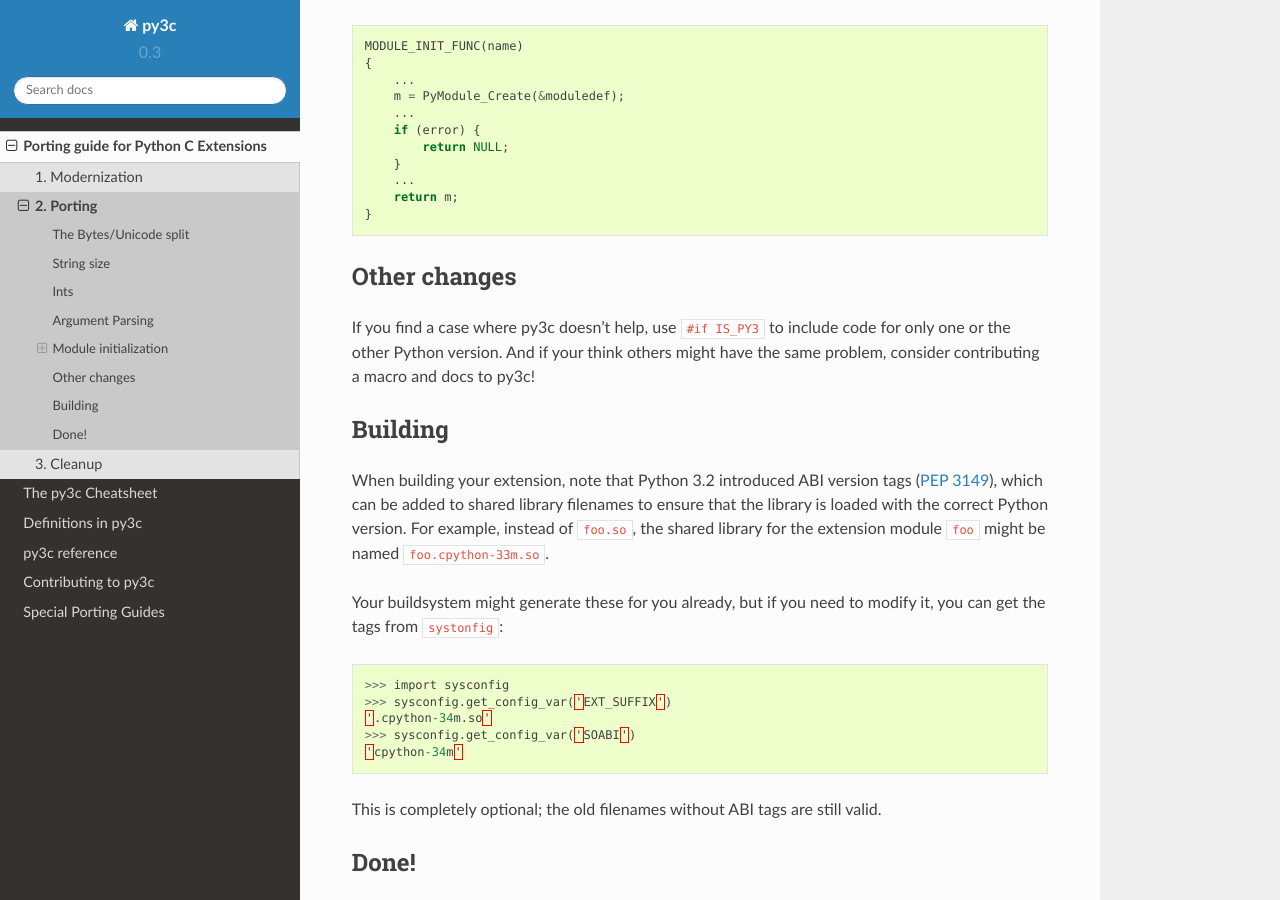
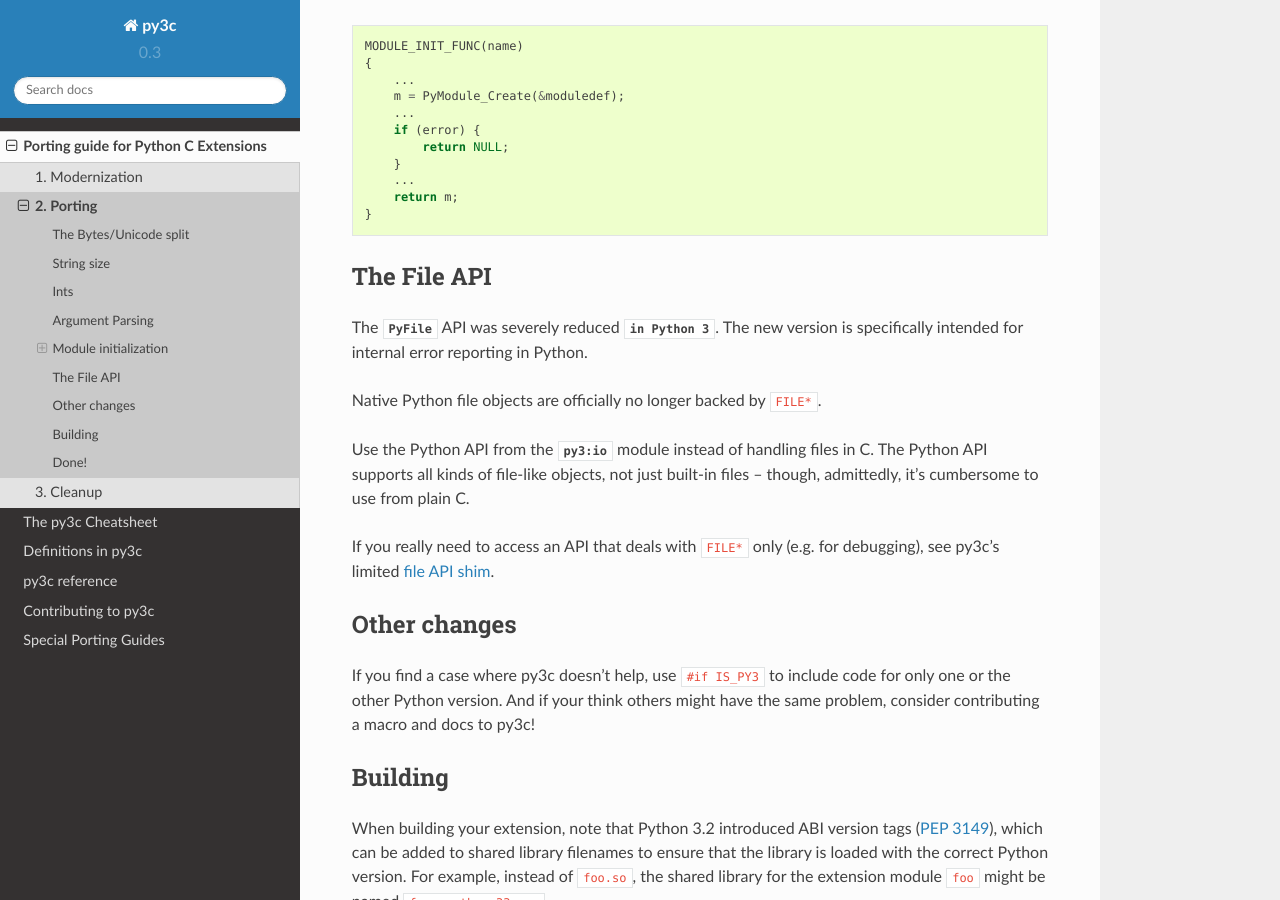
Before and after one commit to encukou/py3c, a Sphinx documentation site: the page built from doc/source/guide-porting.rst, in a window 1280 px wide and 900 px high, scrolled down 3256 px. Built offline with Sphinx 7.4.7 and the Read the Docs theme 2.0.0, drawn with Linux system fonts in a browser that asks for light colours.

Commit message:
Add the PyFile shim

```diff
--- a/doc/source/guide-porting.rst
+++ b/doc/source/guide-porting.rst
@@ -212,6 +212,24 @@ to define an initialization function, and return the created module from it::
     }
 
 
+The File API
+~~~~~~~~~~~~
+
+The :c:type:`PyFile <py2:PyFileObject>` API was severely reduced
+:c:func:`in Python 3 <py3:PyFile_FromFd>`.
+The new version is specifically intended for internal error reporting
+in Python.
+
+Native Python file objects are officially no longer backed by ``FILE*``.
+
+Use the Python API from the :py:mod:`py3:io` module instead of handling files
+in C. The Python API supports all kinds of file-like objects, not just
+built-in files – though, admittedly, it's cumbersome to use from plain C.
+
+If you really need to access an API that deals with ``FILE*`` only
+(e.g. for debugging), see py3c's limited :doc:`file API shim <fileshim>`.
+
+
 Other changes
 ~~~~~~~~~~~~~
 
--- a/doc/source/special-guides.rst
+++ b/doc/source/special-guides.rst
@@ -13,7 +13,11 @@ Here is a list:
 * :doc:`PyCapsule API for Python 2.6 <capsulethunk>`:
     Porting PyCObject while retaining support for Python 2.6
 
+* :doc:`PyFile shim <fileshim>`:
+    Quick-and-dirty helpers for porting away from the removed PyFile API
+
 .. toctree::
    :hidden:
 
    capsulethunk
+   fileshim
```
Also changed, not shown: doc/source/fileshim.rst (added, +34 -0 lines), doc/source/reference.rst (+15 -0 lines), 3 other files.
